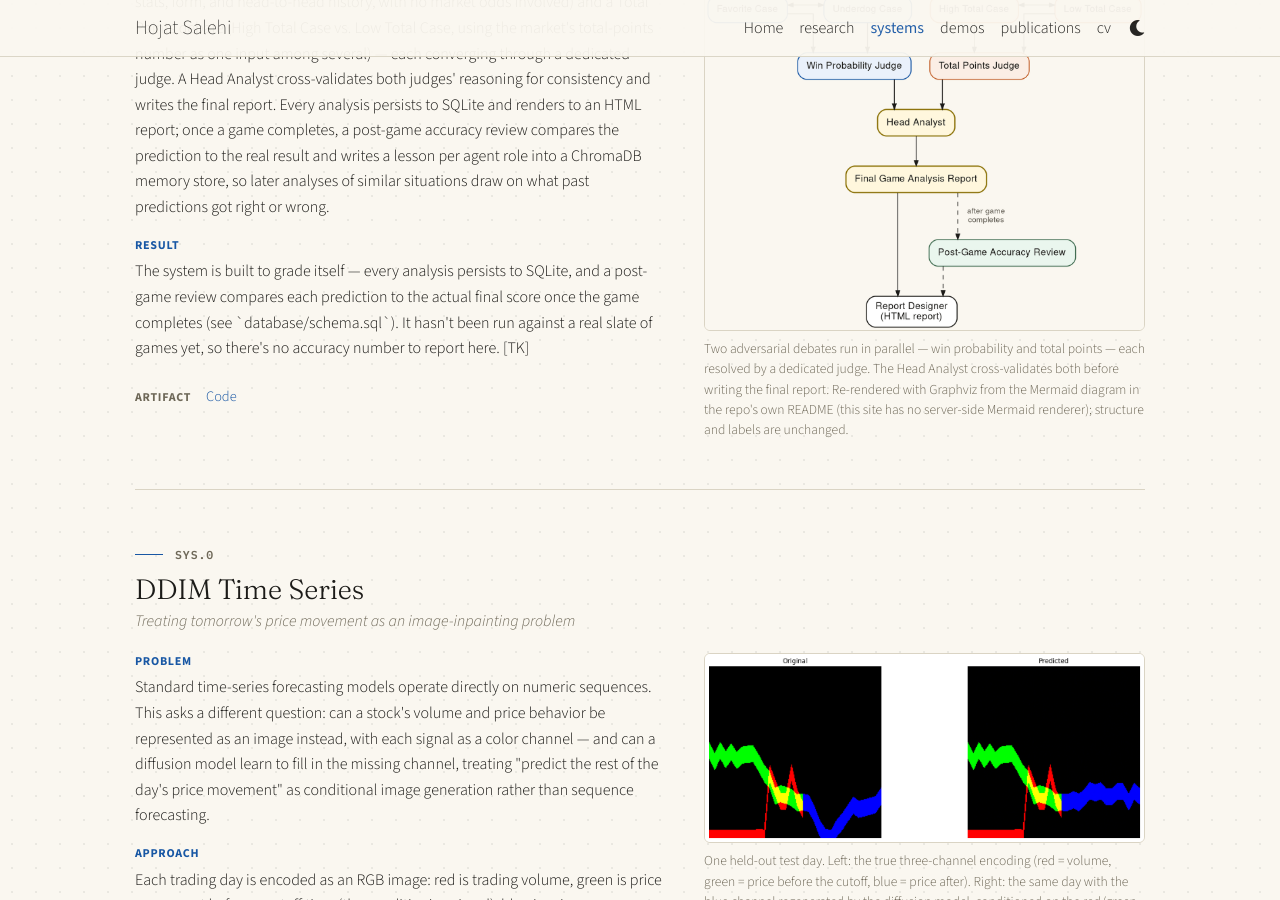
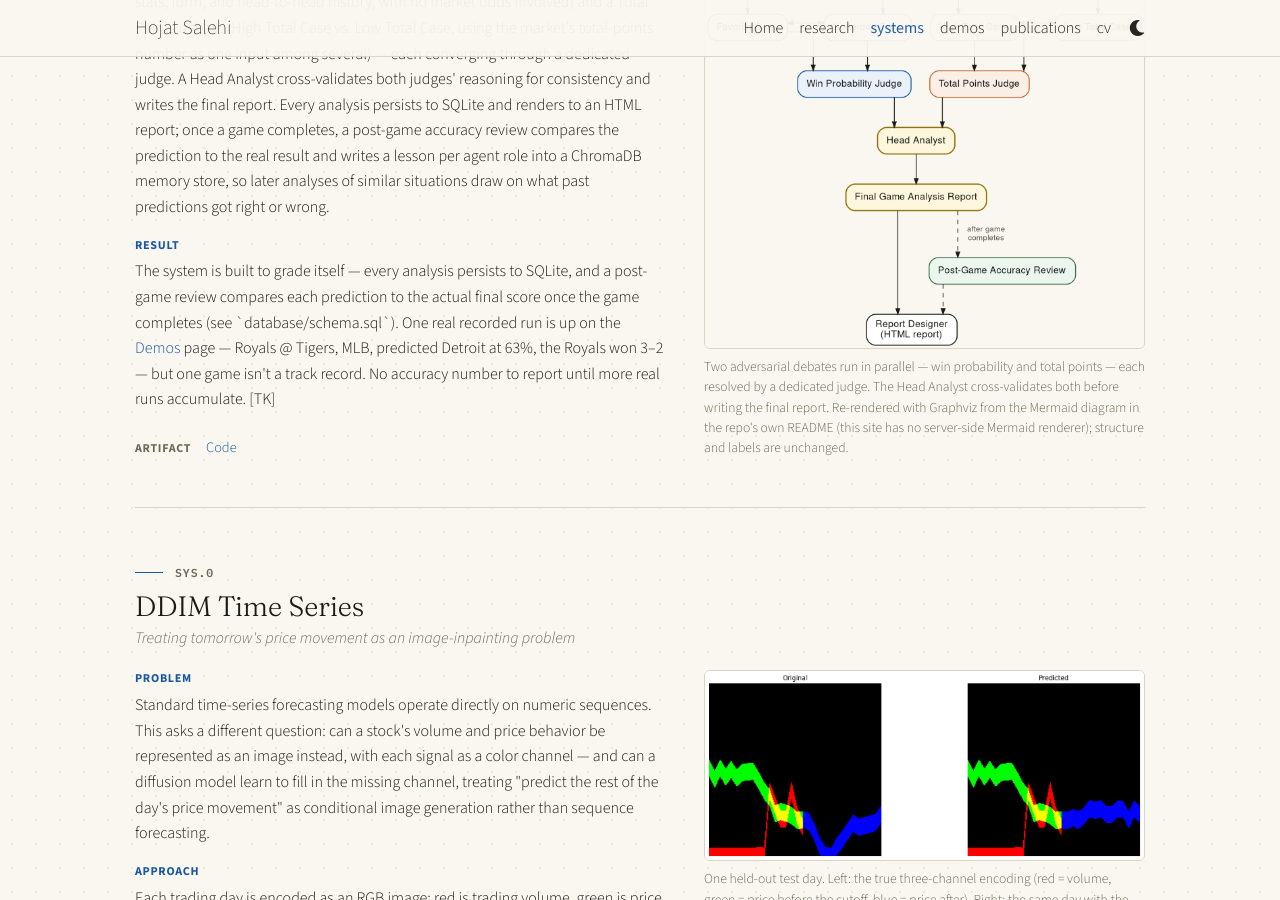
Before and after one commit to Hojat-Salehi/Hojat-Salehi.github.io, a Jekyll site: the page built from _pages/systems.md, in a window 1280 px wide and 900 px high, scrolled down 2912 px. Built offline with Jekyll 4.4.1, drawn with Linux system fonts in a browser that asks for light colours; a style sheet for code colours, icons or effects is not loaded.

```diff
--- a/_data/systems.yml
+++ b/_data/systems.yml
@@ -168,8 +168,10 @@
   result: >
     The system is built to grade itself — every analysis persists to SQLite, and a
     post-game review compares each prediction to the actual final score once the
-    game completes (see `database/schema.sql`). It hasn't been run against a real
-    slate of games yet, so there's no accuracy number to report here. [TK]
+    game completes (see `database/schema.sql`). One real recorded run is up on the
+    <a href="/demos/#game-analyst-replay">Demos</a> page — Royals @ Tigers, MLB,
+    predicted Detroit at 63%, the Royals won 3–2 — but one game isn't a track
+    record. No accuracy number to report until more real runs accumulate. [TK]
 
   figures:
     - image: systems/game-analyst-architecture.png
```
Also changed, not shown: NOTES.md (+3 -0 lines).
